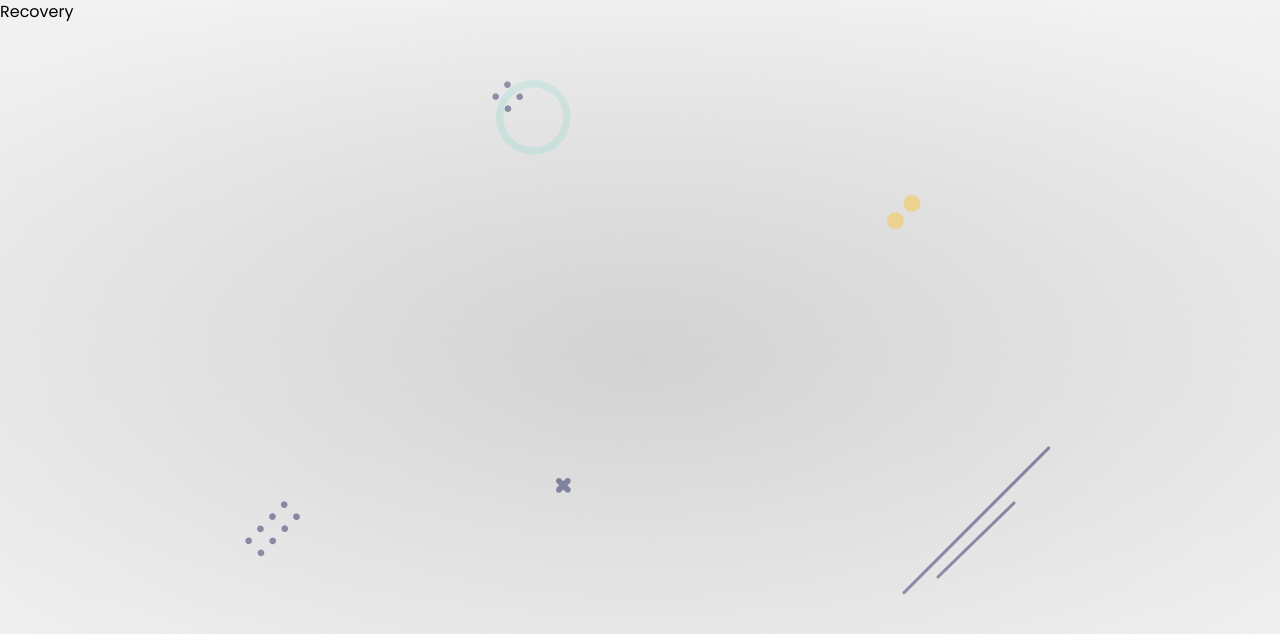
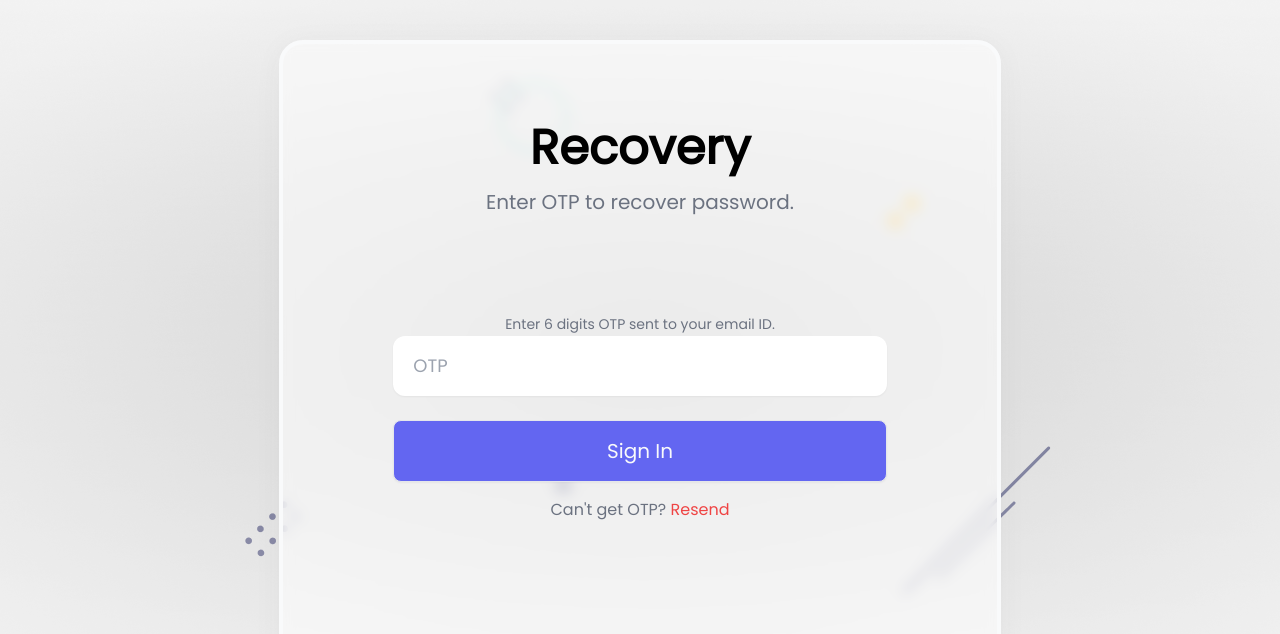
Before and after one commit to Spyabhishek/LoginApp, a React (Create React App) app in the folder client/: page /recovery in a window 1280 px wide. Shown: the top 634 px of the page. Built offline with nearby package versions, Linux system fonts and the light colour scheme.

Commit message:
completed the reset UI

```diff
--- a/client/src/components/Password.js
+++ b/client/src/components/Password.js
@@ -12,7 +12,7 @@
 
   const formik = useFormik({
     initialValues: {
-      password: ''
+      password: 'admin@123'
     },
 
     validate: passwordValidate,
@@ -45,7 +45,7 @@
 
             <div className='textbox flex flex-col items-center gap-6'>
               <input {...formik.getFieldProps('password')} className={styles.textbox} type='text' placeholder='Password' />
-              <button className={styles.btn} type='submit'>Let's Go!</button>
+              <button className={styles.btn} type='submit'>Sign In</button>
             </div>
 
             <div className="text-center py-4">
--- a/client/src/components/Recovery.js
+++ b/client/src/components/Recovery.js
@@ -1,7 +1,64 @@
-import React from 'react'
 
-export default function Recovery() {
+import React from 'react';
+import { Toaster } from 'react-hot-toast';
+import { useFormik } from 'formik';
+import { passwordValidate } from '../helper/validate';
+
+import styles from '../styles/Username.module.css';
+
+export default function Password() {
+
+  const formik = useFormik({
+    initialValues: {
+      password: 'admin@123'
+    },
+
+    validate: passwordValidate,
+    validateOnBlur: false,
+    validateOnChange: false,
+    onSubmit: async values => {
+      console.log(values)
+    }
+  })
+
   return (
-    <div>Recovery</div>
+    <div className='container mx-auto'>
+
+      <Toaster position='top-center' reverseOrder={false}></Toaster>
+
+      <div className='flex justify-center items-center h-screen'>
+        <div className={styles.glass}>
+
+          <div className='title flex flex-col items-center'>
+            <h4 className='text-5xl font-bold'>Recovery</h4>
+            <span className='py-4 text-xl w-2/3 text-center text-gray-500'>
+              Enter OTP to recover password.
+            </span>
+          </div>
+
+          <form className='pt-20' onSubmit={formik.handleSubmit}>
+
+
+            <div className='textbox flex flex-col items-center gap-6'>
+
+              <div className="input text-center">
+              <span className='py-4 text-sm text-left text-gray-500'>
+                  Enter 6 digits OTP sent to your email ID.
+              </span>
+              <input className={styles.textbox} type='text' placeholder='OTP' />
+              </div>
+
+              <button className={styles.btn} type='submit'>Sign In</button>
+            </div>
+
+            <div className="text-center py-4">
+              <span className='text-gray-500'>Can't get OTP? <button className='text-red-500'>Resend</button></span>
+            </div>
+
+          </form>
+
+        </div>
+      </div>
+    </div>
   )
 }
--- a/client/src/components/Reset.js
+++ b/client/src/components/Reset.js
@@ -1,7 +1,53 @@
-import React from 'react'
+
+import React from 'react';
+import { Toaster } from 'react-hot-toast';
+import { useFormik } from 'formik';
+import { resetPasswordValidation } from '../helper/validate';
+
+import styles from '../styles/Username.module.css';
 
 export default function Reset() {
+
+  const formik = useFormik({
+    initialValues: {
+      password: '',
+      confirm_pwd:''
+    },
+
+    validate: resetPasswordValidation,
+    validateOnBlur: false,
+    validateOnChange: false,
+    onSubmit: async values => {
+      console.log(values)
+    }
+  })
+
   return (
-    <div>Reset</div>
+    <div className='container mx-auto'>
+
+      <Toaster position='top-center' reverseOrder={false}></Toaster>
+
+      <div className='flex justify-center items-center h-screen'>
+        <div className={styles.glass} style={{ width: "50%"}}>
+
+          <div className='title flex flex-col items-center'>
+            <h4 className='text-5xl font-bold'>Reset</h4>
+            <span className='py-4 text-xl w-2/3 text-center text-gray-500'>
+              Enter new password.
+            </span>
+          </div>
+
+          <form className='py-20' onSubmit={formik.handleSubmit}>
+
+            <div className='textbox flex flex-col items-center gap-6'>
+              <input {...formik.getFieldProps('password')} className={styles.textbox} type='text' placeholder='New Password' />
+              <input {...formik.getFieldProps('confirm_pwd')} className={styles.textbox} type='text' placeholder='Repeat Password' />
+              <button className={styles.btn} type='submit'>Reset</button>
+            </div>
+          </form>
+
+        </div>
+      </div>
+    </div>
   )
 }
--- a/client/src/helper/validate.js
+++ b/client/src/helper/validate.js
@@ -13,6 +13,21 @@
 
     return errors;
 }
+
+/** validate reset password */
+export async function resetPasswordValidation(values){
+    const errors = passwordVerify({}, values);
+
+    if(values.password !== values.confirm_pwd){
+        errors.exist = toast.error("Password not match...!");
+    }
+
+    return errors;
+}
+
+
+
+/** ************************************************************  */
 
 /** validate password */
 function passwordVerify(errors = {}, values) {
@@ -32,7 +47,6 @@
     return errors;
 }
 
-
 /** validate username */
 function usernameVerify(error = {}, values) {
     if (!values.username) {
```
